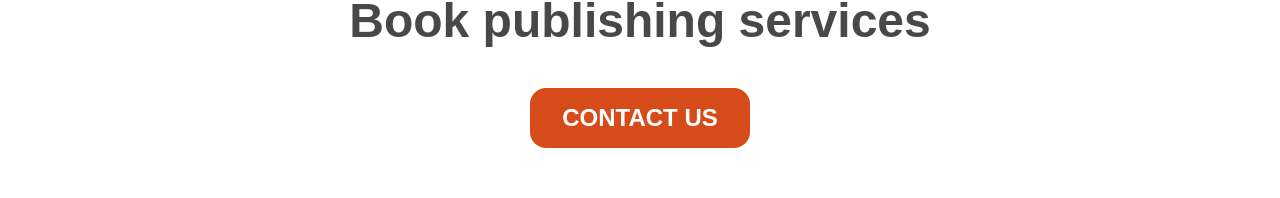
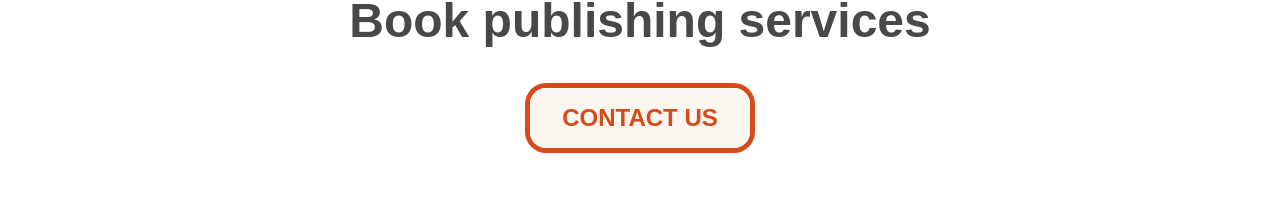
Before and after one commit to IngeniousBooks/ingeniousbooks.github.io, a React (Vite) app: page / in a window 1280 px wide. In both pictures the pointer is over the button "CONTACT US". Shown: the part 507-705 px from the top of the page. Built offline with nearby package versions, Linux system fonts and the light colour scheme; a web font is replaced by a local one.

Commit message:
feat: implement contact us hero button logic

```diff
--- a/src/App.css
+++ b/src/App.css
@@ -97,6 +97,12 @@
 
 .hero-section {
   padding-bottom: 5rem;
+}
+
+.hero-button:hover {
+  background-color: var(--l-cream);
+  color: var(--brand-orange);
+  box-shadow: 0 0 0 5px var(--brand-orange), inset 0 0 0 1px #fff;
 }
 
 .testimonials-carousel-section {
@@ -283,7 +289,6 @@ form {
     border-radius: 0.8rem;
   }
   button:hover {
-    box-sizing: border-box;
     background-color: var(--l-cream);
     color: var(--brand-orange);
     box-shadow: 0 0 0 5px var(--brand-orange), inset 0 0 0 1px #fff;
--- a/src/components/hero-section/hero-section.tsx
+++ b/src/components/hero-section/hero-section.tsx
@@ -1,11 +1,14 @@
 import HeroCarousel from "./hero-carousel";
+import { HashLink as Link } from "react-router-hash-link";
 
 export default function HeroSection() {
   return (
     <section className="hero-section">
       <HeroCarousel />
       <h1>Book publishing services</h1>
-      <button>Contact us</button>
+      <Link smooth to="/#contact">
+        <button className="hero-button">Contact us</button>
+      </Link>
     </section>
   );
 }
```
